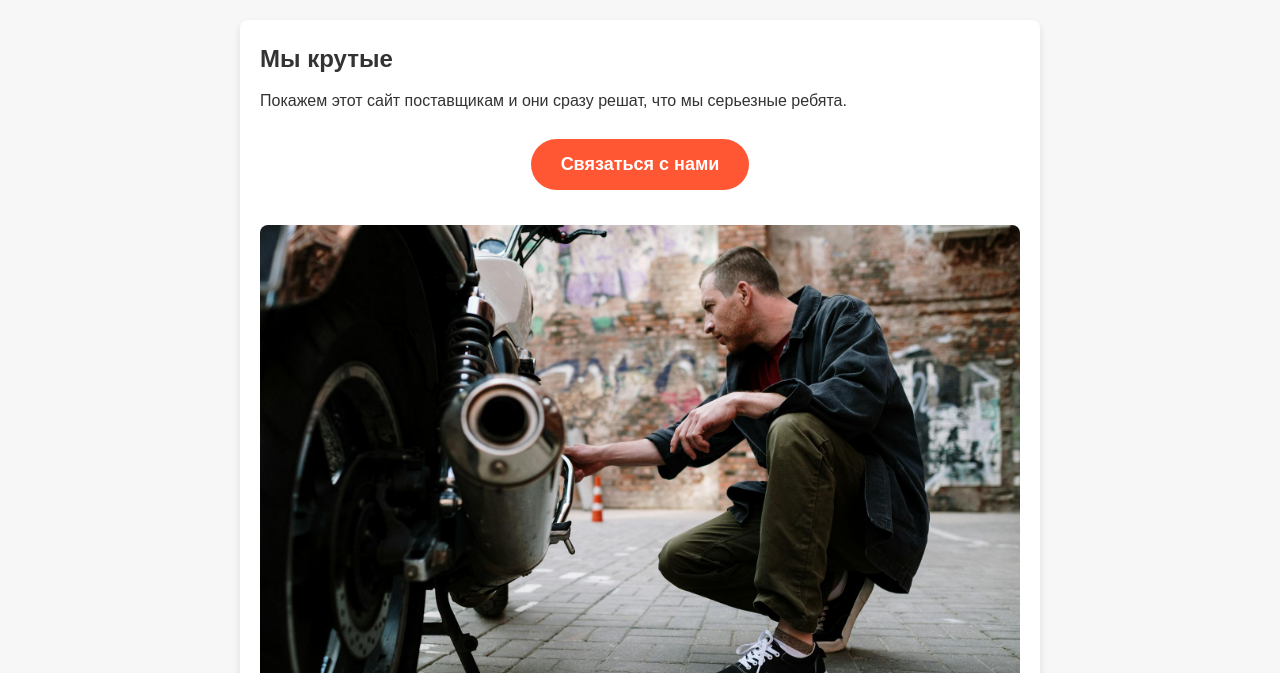
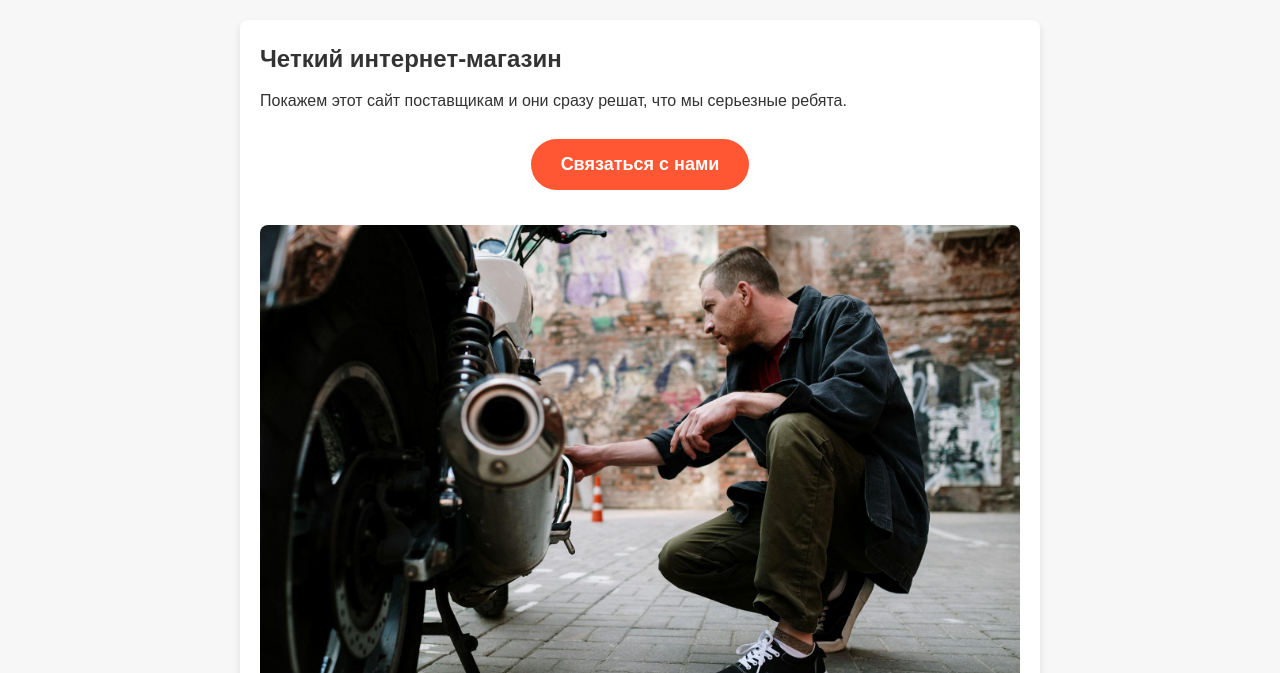
Before and after one commit to S3tyak/moto, a plain HTML site: page index.html in a window 1280 px wide. Shown: the part 127-800 px from the top of the page. Drawn offline with Linux system fonts and the light colour scheme.

Commit message:
Update index.html

```diff
--- a/index.html
+++ b/index.html
@@ -15,7 +15,7 @@
   <section class="about">
 
 
-    <h2>Мы крутые</h2>
+    <h2>Четкий интернет-магазин</h2>
     <p>Покажем этот сайт поставщикам и они сразу решат, что мы серьезные ребята.</p>
     <br>
     <!-- Кнопка для открытия формы -->
```
